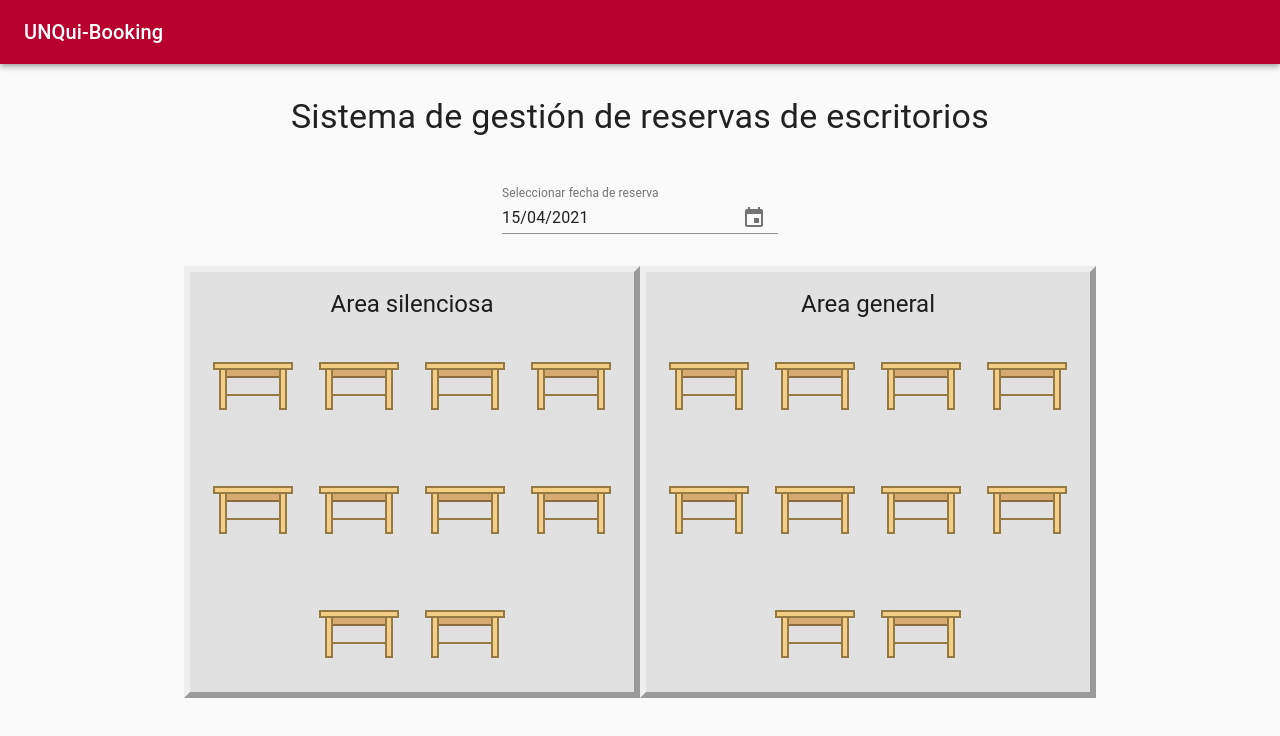
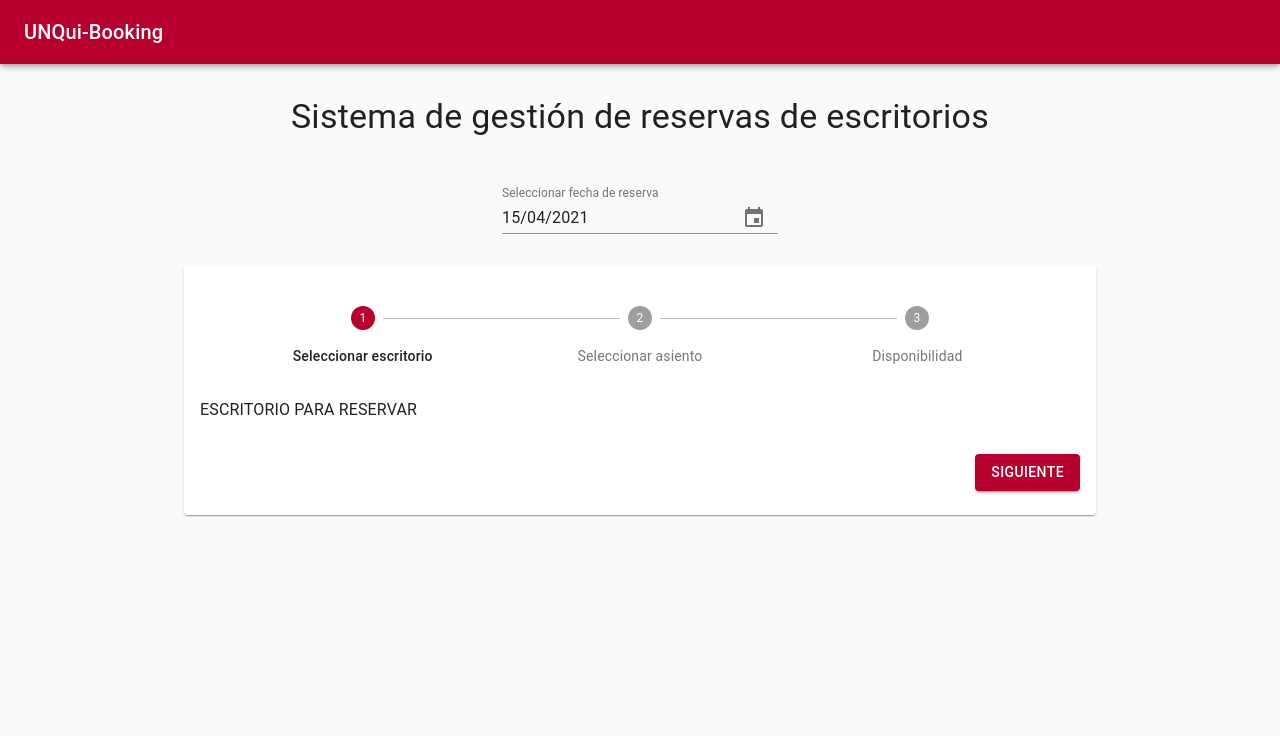
Before and after one commit to Unqui-Booking/Frontend, a React (Create React App) app in the folder unqui-booking/: page / in a window 1280 px wide. Shown: the top 736 px of the page. Built offline with nearby package versions, Linux system fonts and the light colour scheme; no server answers.

Commit message:
refactor to layout for home page

```diff
--- a/unqui-booking/src/Components/Home/Home.jsx
+++ b/unqui-booking/src/Components/Home/Home.jsx
@@ -1,10 +1,11 @@
-import React from 'react'
+import React, { useEffect } from 'react'
+import { connect } from 'react-redux';
 import { Grid, Container, Typography} from '@material-ui/core'
 import { makeStyles } from '@material-ui/core/styles'
 import DateFnsUtils from '@date-io/date-fns';
 import { MuiPickersUtilsProvider, KeyboardDatePicker } from '@material-ui/pickers';
-import Desk from './Desk'
-import AreaDesk from './AreaDesk'
+import SelectPlace from './SelectPlace'
+import { getAllDesks } from '../../Actions/deskActions'
 
 const useStyles = makeStyles((theme) => ({
     formControl: {
@@ -21,17 +22,11 @@ const useStyles = makeStyles((theme) => ({
         padding: "2rem",
         textAlign: "center",
       },
-      margin: {
-        margin: "1rem",
-      },
       area: {
           backgroundColor: "rgba(0, 0, 0, 0.1)",
           border: "6px",
           borderStyle: "outset",
           paddingTop: "1rem",
-      },
-      titleArea: {
-          textAlign: "center",
       },
       dateSelect: {
           marginBottom: "2rem",
@@ -43,11 +38,21 @@ const computerArea = [1,2,3,4,5,6]
 const silentArea = [1,2,3,4,5,6,7,8,9,10]
 const generalArea = [1,2,3,4,5,6,7,8,9,10]
 
-const Home = () => {
+const Home = ({
+
+    deskReducer: {
+        desks,
+    },
+    getAllDesks}) => {
+
+        useEffect(() => {
+            getAllDesks()
+        }, [])
 
         const classes = useStyles();
         var date = new Date();
         const lastDay = new Date(date.getFullYear(), date.getMonth() + 1, 0);
+
 
         return (
             <Container maxWidth="md">
@@ -74,29 +79,18 @@ const Home = () => {
                             />
                         </MuiPickersUtilsProvider>
                     </Grid>
-
-                {/*** Desk from computer area
-
-                <Grid item xs={12} className={classes.area}>
-                    <AreaDesk title="Area de computadoras" listDesk={computerArea}/>
-                </Grid>  ***/}
-
-                {/*** Desk from silent area ***/}
-
-                <Grid item xs={6} className={classes.area}>
-                    <AreaDesk title="Area silenciosa" listDesk={silentArea}/>
+                    <Grid item xs={12}>
+                        <SelectPlace></SelectPlace>
                     </Grid>
-
-                {/** Desk from general area **/}
-
-                <Grid item xs={6} className={classes.area}>
-                    <AreaDesk title="Area general" listDesk={generalArea}/>
-                </Grid>
-
             </Grid>
             </Container>
 
         )
     }
 
-export default Home
+const mapStateToProps = state => ({
+    deskReducer: state.deskReducer,
+
+});
+
+export default connect(mapStateToProps, { getAllDesks, })(Home)
--- /dev/null
+++ b/unqui-booking/src/Components/Home/SelectPlace.jsx
@@ -0,0 +1,92 @@
+import React, {useState} from 'react';
+import { makeStyles } from '@material-ui/core/styles';
+import { Stepper, CardContent, Step, StepLabel, Button, Grid, Card } from '@material-ui/core';
+import Typography from '@material-ui/core/Typography';
+import { useHistory } from 'react-router';
+import AreaDesk from './AreaDesk'
+
+const useStyles = makeStyles((theme) => ({
+  root: {
+    width: '100%',
+  },
+  backButton: {
+    marginRight: theme.spacing(1),
+  },
+  instructions: {
+    marginTop: theme.spacing(1),
+    marginBottom: theme.spacing(1),
+  },
+  right: {
+    display: 'flex',
+    justifyContent: "flex-end",
+  },
+}));
+
+function getSteps() {
+  return ['Seleccionar escritorio', 'Seleccionar asiento', 'Disponibilidad'];
+}
+
+function getStepContent(stepIndex) {
+  switch (stepIndex) {
+    case 0:
+      return 'ESCRITORIO PARA RESERVAR';
+    case 1:
+      return 'ASIENTO PARA RESERVAR';
+    case 2:
+      return 'VALIDACIÓN DE DISPONIBILIDAD';
+    default:
+      return 'Sin contenido';
+  }
+}
+
+export default function SelectPlace() {
+  const classes = useStyles();
+  const [activeStep, setActiveStep] = useState(0);
+  const steps = getSteps();
+  const history = useHistory()
+
+  const handleClick = () => {
+      history.push("/desk");
+  }
+
+  const handleNext = () => {
+    activeStep == 2 ? (handleClick()) : ( setActiveStep((prevActiveStep) => prevActiveStep + 1) )
+  }
+
+  const handleBack = () => {
+    setActiveStep((prevActiveStep) => prevActiveStep - 1);
+  };
+
+
+  return (
+    <Card>
+    <CardContent>
+      <Grid container spacing={3}>
+
+        <Grid item xs={12}>
+          <Stepper activeStep={activeStep} alternativeLabel>
+          {steps.map((label) => (
+            <Step key={label}>
+              <StepLabel>{label}</StepLabel>
+            </Step>
+          ))}
+          </Stepper>
+          <Typography className={classes.instructions}>{getStepContent(activeStep)}</Typography>
+        </Grid>
+
+        <Grid item xs={12} className={classes.right}>
+          {activeStep !== 0 && (
+            <Button onClick={handleBack} className={classes.backButton}>
+              Atrás
+            </Button>
+          )}
+          <Button variant="contained" color="primary" onClick={handleNext}>
+            {activeStep === steps.length - 1 ? 'Ir a reservar' : 'Siguiente'}
+          </Button>
+        </Grid>
+
+      </Grid>
+    </CardContent>
+    </Card>
+  );
+}
--- a/unqui-booking/src/Reducers/index.js
+++ b/unqui-booking/src/Reducers/index.js
@@ -1,6 +1,8 @@
 import { combineReducers } from 'redux'
 import bookingReducer from './bookingReducer'
+import deskReducer from './deskReducer'
 
 export default combineReducers({
-  bookingReducer: bookingReducer
+  bookingReducer: bookingReducer,
+  deskReducer: deskReducer,
 })
```
Lines whose indentation alone changed are shown as unchanged.
